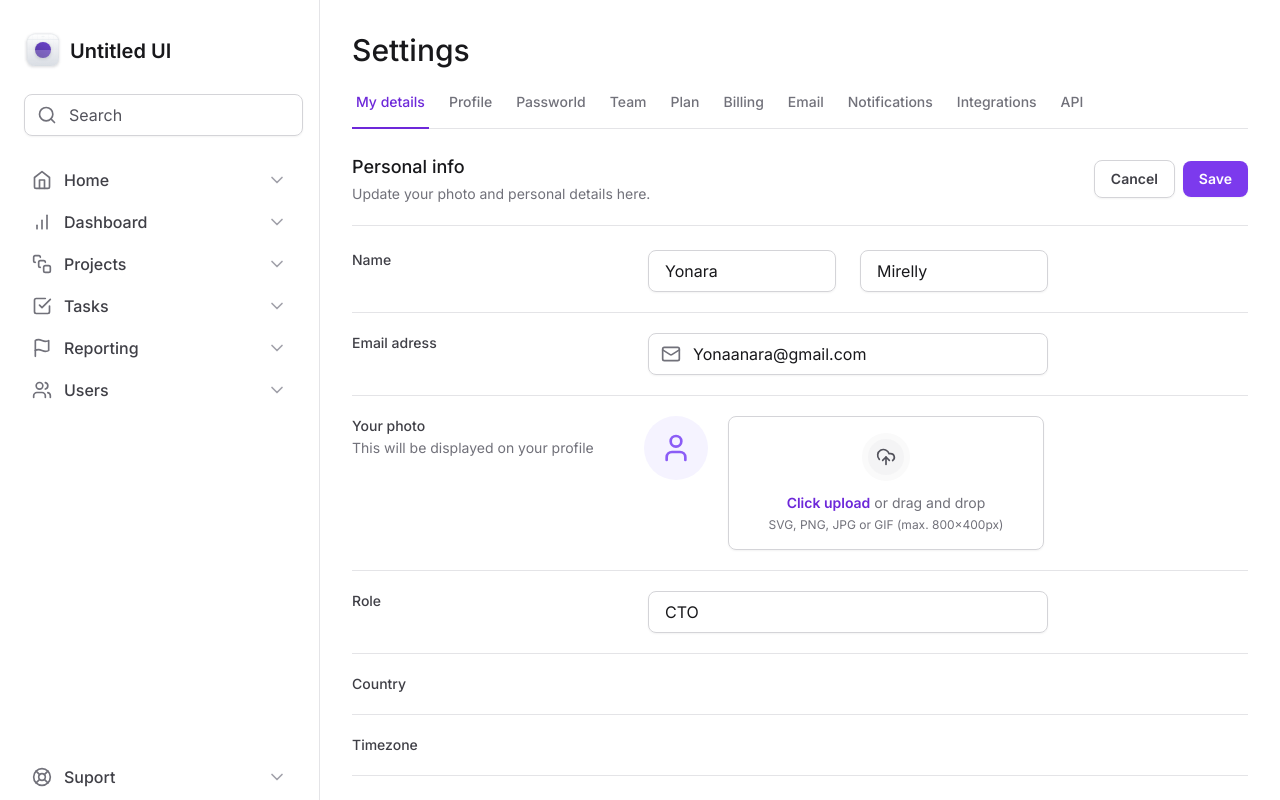
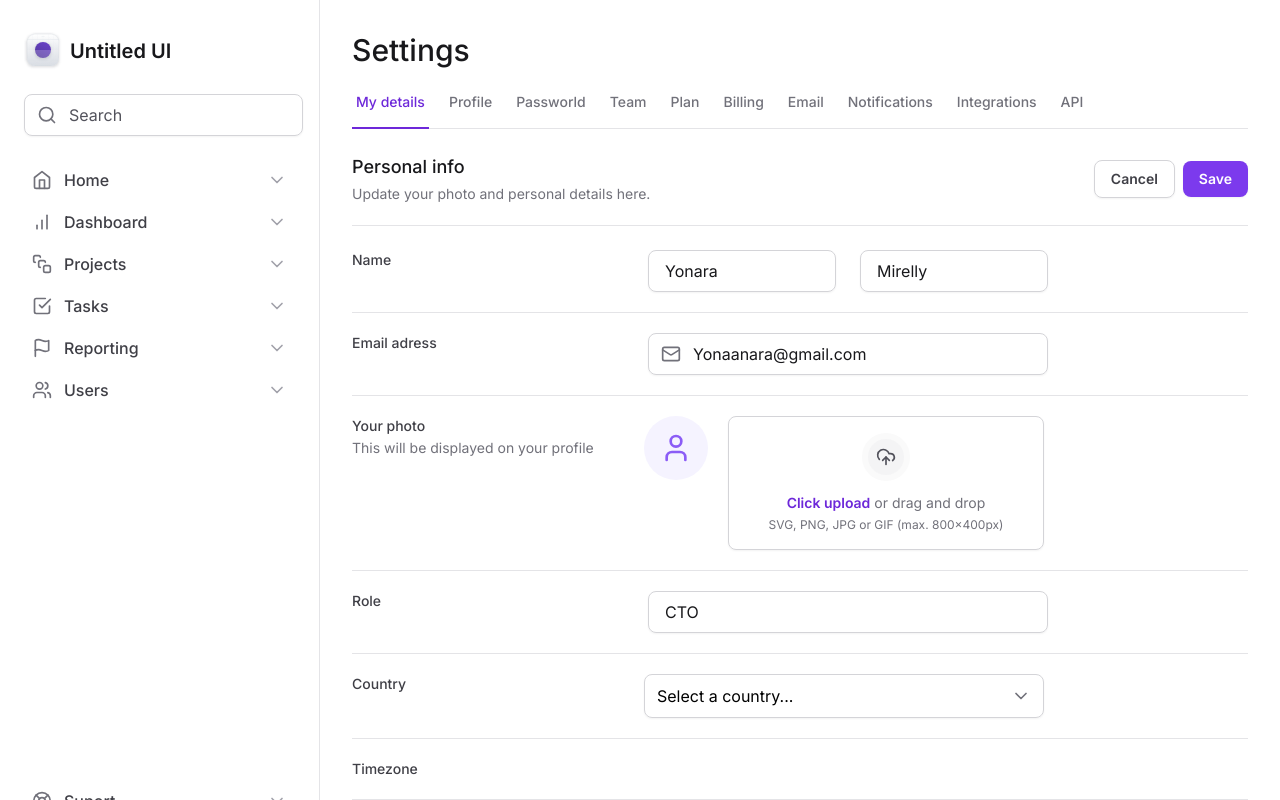
Before and after one commit to YonaraMirelly/tailwind-next, a Next.js app: page / in a window 1280 px wide. Shown: the top 800 px of the page. Built offline with nearby package versions, Linux system fonts and the light colour scheme.

Commit message:
Criando Select de Pais

```diff
--- a/package.json
+++ b/package.json
@@ -9,6 +9,7 @@
     "lint": "next lint"
   },
   "dependencies": {
+    "@radix-ui/react-select": "^2.0.0",
     "@radix-ui/react-tabs": "^1.0.4",
     "framer-motion": "^11.0.2",
     "lucide-react": "^0.312.0",
--- /dev/null
+++ b/src/app/components/Form/Select.tsx
@@ -0,0 +1,51 @@
+'use client'
+
+import * as SelectPrimitive from '@radix-ui/react-select'
+import { Check, ChevronDown } from 'lucide-react'
+
+export interface SelectProps {}
+
+export function Select(props: SelectProps) {
+    return(
+        <SelectPrimitive.Root>
+              <SelectPrimitive.Trigger className="flex h-11 w-full items-center justify-between gap-2 rounded-lg border border-zinc-300 px-3 py-2 shadow-sm data-[palceholder]:text-zinc-600">
+                <SelectPrimitive.Value placeholder='Select a country...' className="text-black" />
+                  <SelectPrimitive.Icon>
+                    <ChevronDown className="h-5 w-5 text-zinc-500"/>
+                  </SelectPrimitive.Icon>
+              </SelectPrimitive.Trigger>
+              <SelectPrimitive.Portal>
+                <SelectPrimitive.Content
+                    side="bottom"
+                    position='popper'
+                    sideOffset={8}
+                    className='z-10 rounded-lg border border-zinc-200 bg-white w-[--radix-select-trigger-width] overflow-hidden'>
+                    <SelectPrimitive.Viewport>
+                        <SelectPrimitive.Item
+                            value='br'
+                            className='flex items-center justify-between gap-2 px-3 py-2.5 outline-none data-[highlighted]:bg-zinc-100'>
+                            <SelectPrimitive.ItemText className='text-black'>
+                                Brasil
+                            </SelectPrimitive.ItemText>
+                            <SelectPrimitive.ItemIndicator>
+                                <Check className='h-4 w-4 text-violet-500'/>
+                            </SelectPrimitive.ItemIndicator>
+                        </SelectPrimitive.Item>
+
+                        <SelectPrimitive.Item
+                            value='us'
+                            className='flex items-center justify-between gap-2 px-3 py-2.5 outline-none data-[highlighted]:bg-zinc-100'>
+                            <SelectPrimitive.ItemText className='text-black'>
+                                EUA
+                            </SelectPrimitive.ItemText>
+                            <SelectPrimitive.ItemIndicator>
+                                <Check className='h-4 w-4 text-violet-500'/>
+                            </SelectPrimitive.ItemIndicator>
+                        </SelectPrimitive.Item>
+
+                    </SelectPrimitive.Viewport>
+                </SelectPrimitive.Content>
+              </SelectPrimitive.Portal>
+            </SelectPrimitive.Root>
+    )
+}
--- a/src/app/page.tsx
+++ b/src/app/page.tsx
@@ -1,8 +1,10 @@
 
 import { SettingsTabs } from "./components/SettingsTabs";
 import * as Input from "./components/Input"
-import { Mail } from "lucide-react";
+import {  Mail } from "lucide-react";
 import * as FileInput from './components/Form/FileInput'
+import { Select } from "./components/Form/Select";
+
 
 export default function Home() {
 
@@ -100,7 +102,7 @@
             <label htmlFor="country" className="text-sm font-medium text-zinc-700">
               Country
             </label>
-            <div></div>
+            <Select />
           </div>
 
           <div className="grid gap-3 grid-cols-form pt-5">
```
Also changed, not shown: 1 other file (tests, documents, lock files or other folders).
